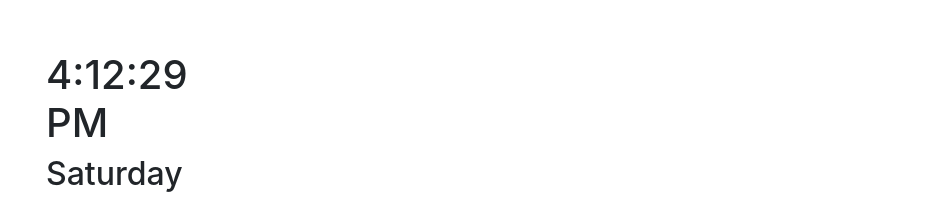
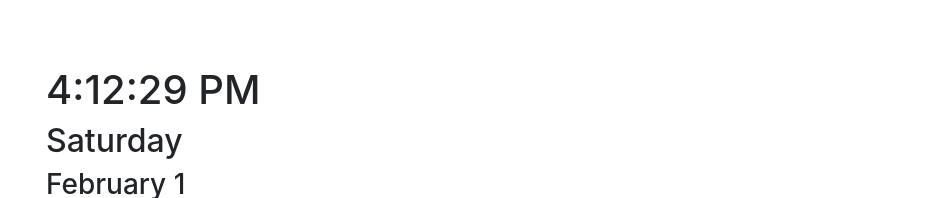
Before and after one commit to alex-street/dashboard, a plain HTML site: page index.html in a window 1280 px wide. Shown: the part 174-372 px from the top of the page, without its empty margins (54-1002 px from the left). Drawn offline with nearby package versions, Linux system fonts and the light colour scheme; no server answers; some icons are missing.

Commit message:
Update index.html

```diff
--- a/index.html
+++ b/index.html
@@ -16,7 +16,7 @@
         <div class="row">
           <div class="col-12 col-md-3 row mx-0">
             <div id="clock" class="col-12">
-              <h1></h1>
+              <h1 class="mr-md-n5"></h1>
               <h2></h2>
               <h3></h3>
               <p></p>
```
